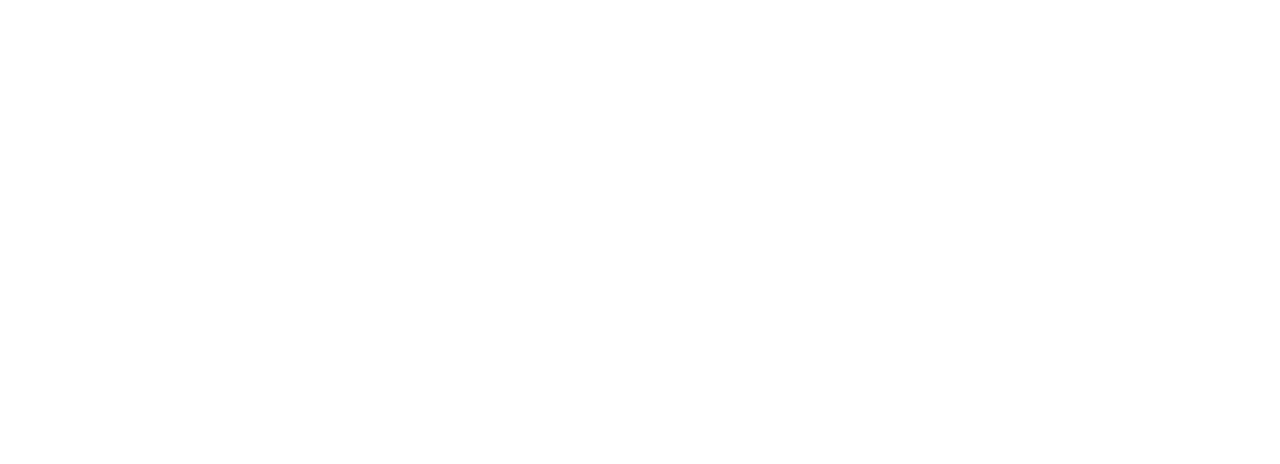
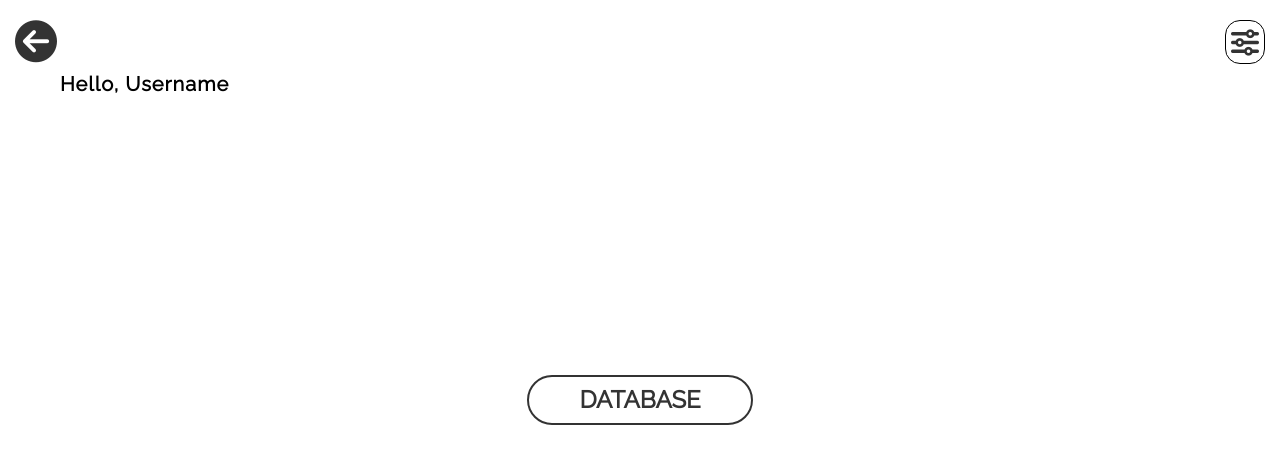
Before and after one commit to tahmina512/NAIYANI, an Angular app: page /database-btn in a window 1280 px wide. Before the commit this address led to /. Shown: the top 464 px of the page. Built offline with nearby package versions, Linux system fonts and the light colour scheme.

Commit message:
databasepage done

```diff
--- a/src/app/app.module.ts
+++ b/src/app/app.module.ts
@@ -8,7 +8,7 @@
 import { LandingpageComponent } from './landingpage/landingpage.component';
 import { AppRoutingModule } from './app.routing.module';
 import { SigninComponent } from './signin/signin.component';
-
+import { DatabaseButtonComponent } from './database-button/database-button.component';
 
 @NgModule({
   declarations: [
@@ -16,8 +16,9 @@
     HomepageComponent,
     LandingpageComponent,
     SigninComponent,
+    DatabaseButtonComponent,
   ],
-  imports: [BrowserModule,BrowserAnimationsModule, AppRoutingModule],
+  imports: [BrowserModule, BrowserAnimationsModule, AppRoutingModule],
   providers: [],
   bootstrap: [AppComponent],
 })
--- a/src/app/app.routing.module.ts
+++ b/src/app/app.routing.module.ts
@@ -4,10 +4,12 @@
 import { LandingpageComponent } from './landingpage/landingpage.component';
 import { HomepageComponent } from './homepage/homepage.component';
 import { SigninComponent } from './signin/signin.component';
+import { DatabaseButtonComponent } from './database-button/database-button.component';
 
 const appRoutes: Routes = [
   { path: '', component: LandingpageComponent },
   { path: 'signin', component: SigninComponent },
+  { path: 'database-btn', component: DatabaseButtonComponent },
 ];
 @NgModule({
   imports: [RouterModule.forRoot(appRoutes)],
--- /dev/null
+++ b/src/app/database-button/database-button.component.html
@@ -0,0 +1,11 @@
+<div>
+  <!-- <i class="fas fa-filter fa-2xl"></i> -->
+  <i class="fa fa-arrow-circle-left fa-3x position" aria-hidden="true"></i>
+  <i
+    class="fa fa-sliders fa-flip-both fa-2x filter-icon-container icon-with-border"
+  ></i>
+</div>
+<div class="text-position"><span>Hello, Username</span></div>
+<div class="banner-container">
+  <button class="banner-button text">DATABASE</button>
+</div>
--- /dev/null
+++ b/src/app/database-button/database-button.component.scss
@@ -0,0 +1,70 @@
+@import "src/app/shared/variables.scss";
+@import url("https://fonts.googleapis.com/css2?family=Raleway&display=swap");
+@keyframes appearButtons {
+  0% {
+    opacity: 0;
+  }
+  100% {
+    opacity: 1;
+  }
+}
+.text-position {
+  position: absolute;
+  top: 70px; /* Adjust the top position as needed */
+  left: 60px; /* Adjust the left position as needed */
+  font-family: "Raleway", sans-serif;
+  color: black;
+  font-size: 20px; /* Adjust the font size as needed */
+  font-weight: bold;
+  letter-spacing: 1px;
+  animation: appearButtons 3s ease forwards;
+}
+.position {
+  position: absolute;
+  top: 20px;
+  left: 15px;
+  cursor: pointer;
+  animation: appearButtons 3s ease forwards;
+}
+.filter-icon-container {
+  position: absolute;
+  top: 20px;
+  right: 15px;
+  cursor: pointer;
+  animation: appearButtons 3s ease forwards;
+}
+.icon-with-border {
+  border-radius: 15px;
+  border: 1px solid black;
+  padding: 7px 5px;
+}
+
+.banner-container {
+  @each $property, $value in $flex-center-styles {
+    #{$property}: $value;
+    height: 100vh;
+  }
+
+  .banner-button {
+    font-family: "Raleway", sans-serif;
+    font-size: 24px;
+    // letter-spacing: 2px;
+    font-weight: bolder;
+    padding: 6px 50px;
+    background: white;
+    // box-shadow: 4px 4px black;
+    border: 2px solid;
+    border-radius: 25px;
+    white-space: normal; /* Allow text to wrap */
+    cursor: pointer;
+    text-align: center;
+  }
+
+  // Add media query for smaller screens
+  @media (max-width: 768px) {
+    .banner-button {
+      font-size: 10px;
+    }
+  }
+  animation: appearButtons 3s ease forwards;
+}
--- a/src/app/signin/signin.component.scss
+++ b/src/app/signin/signin.component.scss
@@ -1,5 +1,18 @@
 @import "src/app/shared/variables.scss";
 @import url("https://fonts.googleapis.com/css2?family=Raleway&display=swap");
+.filter-icon-container {
+  position: flex;
+  top: 20px;
+  left: 20px;
+  cursor: pointer;
+
+  .icon-with-border {
+    border-radius: 15px;
+    border: 1px solid black;
+    padding: 7px 5px;
+  }
+  animation: appearButtons 3s ease forwards;
+}
 .filter-icon-container {
   position: absolute;
   top: 20px;
--- a/src/app/signin/signin.component.ts
+++ b/src/app/signin/signin.component.ts
@@ -12,7 +12,7 @@
   constructor(private router: Router) {}
   ngOnInit(): void {
     setTimeout(() => {
-      this.router.navigate(['']);
+      this.router.navigate(['/database-btn']);
     }, 3000);
   }
 }
```
Also changed, not shown: src/app/database-button/database-button.component.ts (added, +10 -0 lines).
